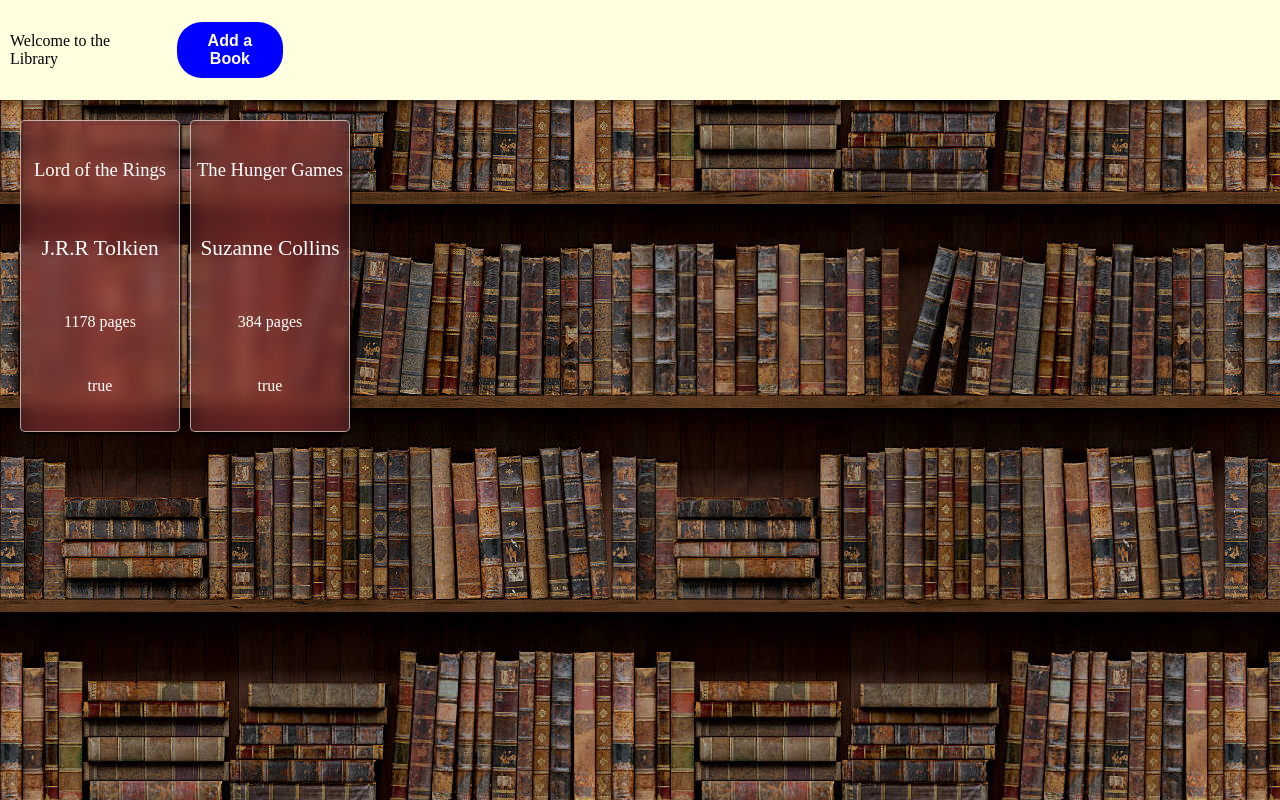
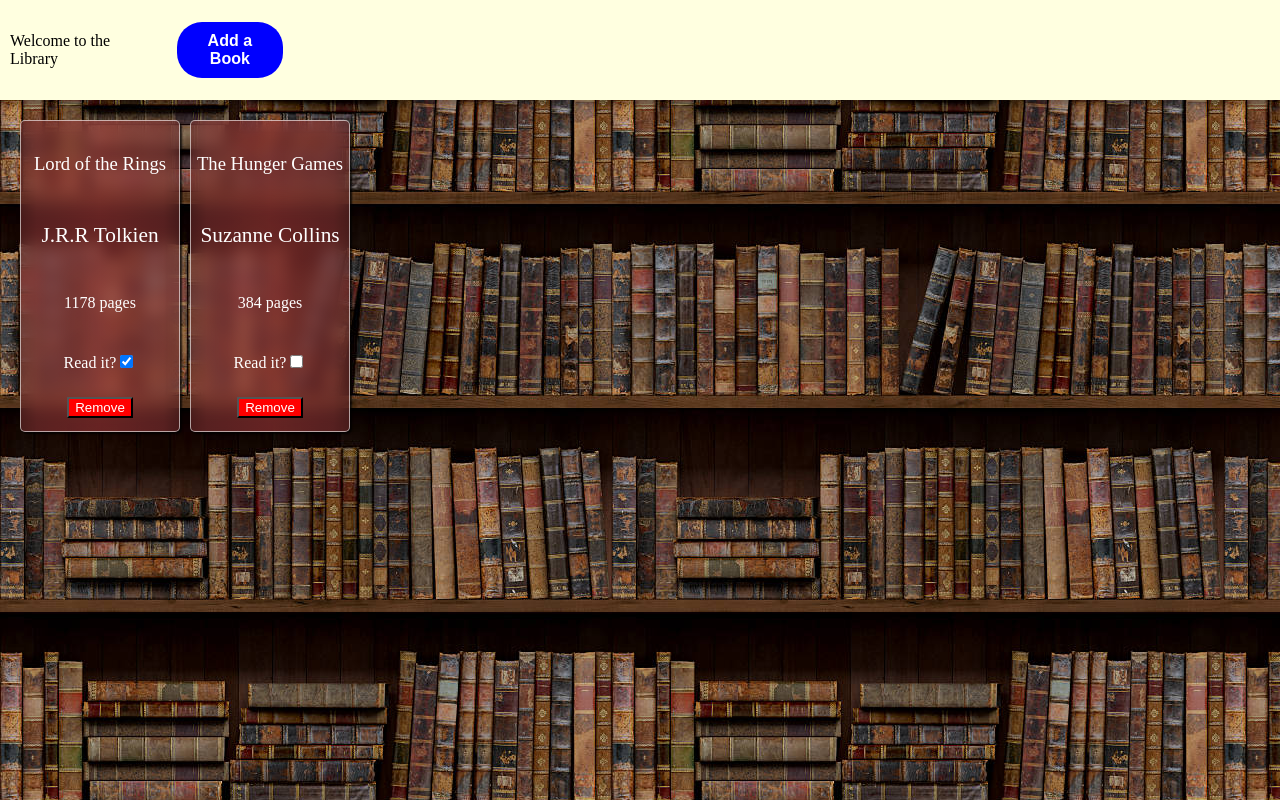
Before and after one commit to Bejaro/Library, a plain HTML site: page index.html in a window 1280 px wide. Drawn offline with Linux system fonts and the light colour scheme.

Commit message:
Still working out how to connect book cards to JS objects:

```diff
--- a/script.js
+++ b/script.js
@@ -23,7 +23,7 @@ function Book(title, author, pages, read){
 }
 
 const LOTR = new Book('Lord of the Rings', 'J.R.R Tolkien', 1178, true);
-const Hunger = new Book('The Hunger Games', 'Suzanne Collins', 384, true);
+const Hunger = new Book('The Hunger Games', 'Suzanne Collins', 384, false);
 myLibrary.push(LOTR, Hunger);
 
 function showForm(){
@@ -62,6 +62,7 @@ function updateLibrary(){
     for (let i = 0; i < bookCount; i++){
         var book = document.createElement("div");
         book.className = "book";
+        book.dataset.bookid = i;
         var title = document.createElement("p");
         title.innerHTML = (myLibrary[i].title);
         title.className= "title";
@@ -72,12 +73,20 @@ function updateLibrary(){
         pages.innerHTML = (myLibrary[i].pages + " pages");
         pages.className= "pages";
         var read = document.createElement("p")
-        read.innerHTML =(myLibrary[i].read);
+        read.innerHTML =("Read it?");
         read.className= "read";
+        var readCheck = document.createElement("input");
+        readCheck.type = "checkbox";
+        readCheck.checked = myLibrary[i].read;
+        var removeButton = document.createElement("button");
+        removeButton.innerHTML = "Remove";
+        removeButton.className = "removeButton";
         book.appendChild(title);
         book.appendChild(author);
         book.appendChild(pages);
         book.appendChild(read);
+        read.appendChild(readCheck);
+        book.appendChild(removeButton);
         shelf.appendChild(book);
     }
 }
--- a/styles.css
+++ b/styles.css
@@ -97,6 +97,11 @@ body{
     margin: 5px;
 }
 
+.removeButton{
+    color: white;
+    background-color: red;
+}
+
 /*Fonts*/
 
 .title{
```
